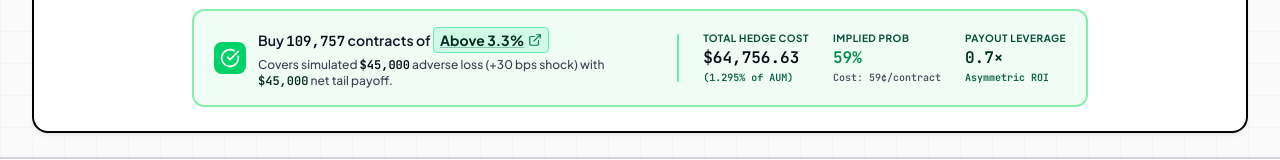
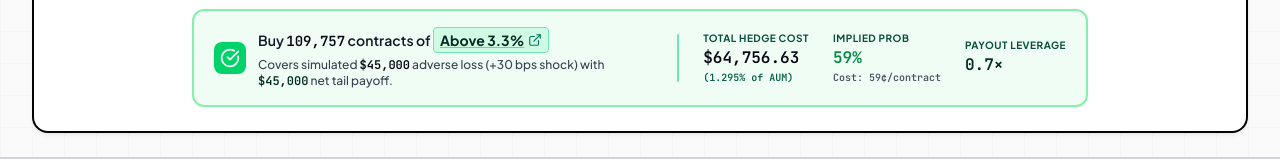
Before and after one commit to mokshnow/macro-density, a React (Vite) app: page / in a window 1280 px wide. Shown: the part 2113-2273 px from the top of the page. Built offline with nearby package versions, Linux system fonts and the light colour scheme; no server answers.

Commit message:
fix(ui): Remove Asymmetric ROI sublabel from hedging banner

```diff
--- a/src/components/HedgingSimulator.tsx
+++ b/src/components/HedgingSimulator.tsx
@@ -332,9 +332,6 @@ export const HedgingSimulator: React.FC<HedgingSimulatorProps> = ({ market }) =>
             <div className="text-base font-black font-mono text-emerald-950">
               {leverageRatio > 0 ? `${leverageRatio.toFixed(1)}×` : '1.0×'}
             </div>
-            <div className="text-[10px] text-emerald-800 font-mono font-semibold">
-              Asymmetric ROI
-            </div>
           </div>
         </div>
       </div>
```
